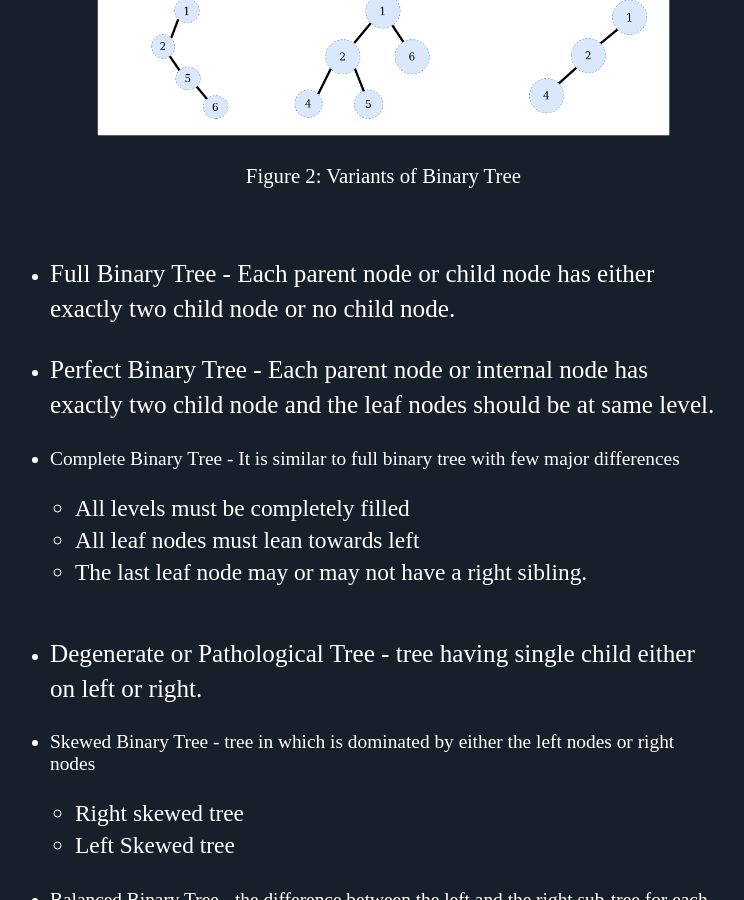
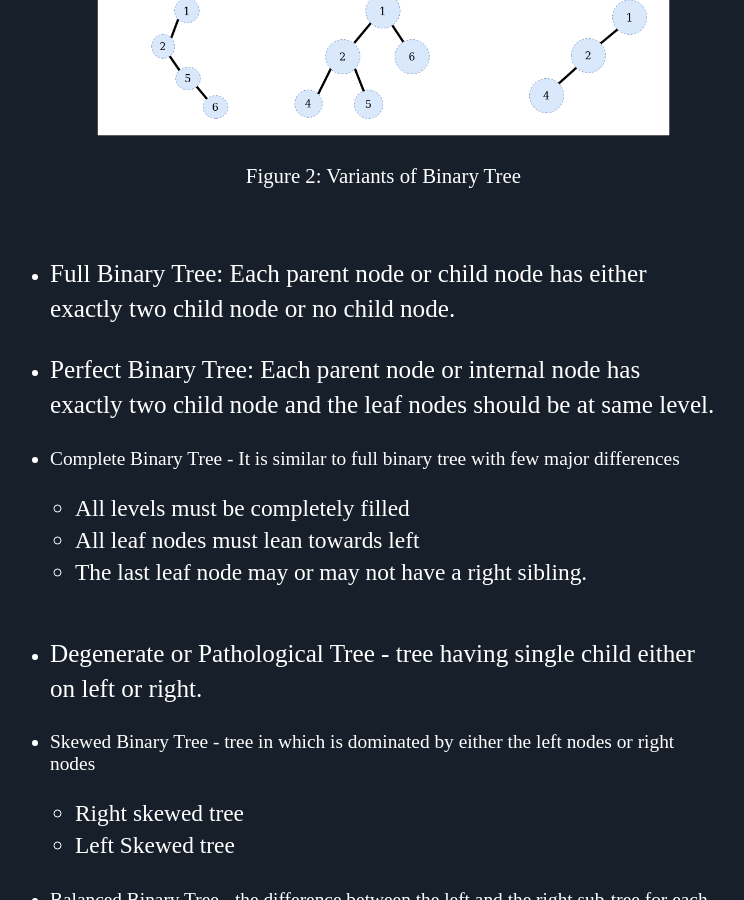
Before and after one commit to Mayurji/mayurji.github.io, a Jekyll site: the page built from _data-structure-algorithms/2021-01-31-DSA_7.md, in a window 1280 px wide and 900 px high, scrolled down 1335 px. Shown: the whole window, without its empty margins (167-911 px from the left). Built offline with Jekyll 4.4.1, drawn with Linux system fonts in a browser that asks for light colours; comment, search, counter and statistics services are not loaded.

Commit message:
Update 2021-01-31-DSA_7.md

```diff
--- a/_data-structure-algorithms/2021-01-31-DSA_7.md
+++ b/_data-structure-algorithms/2021-01-31-DSA_7.md
@@ -24,9 +24,9 @@ In this blog post, we'll discuss about binary tree and its variants along with p
 <p>Figure 2: Variants of Binary Tree</p>
 </center>
 
-* Full Binary Tree - Each parent node or child node has either exactly two child node or no child node.
+* Full Binary Tree: Each parent node or child node has either exactly two child node or no child node.
 
-* Perfect Binary Tree - Each parent node or internal node has exactly two child node and the leaf nodes should be at same level.
+* Perfect Binary Tree: Each parent node or internal node has exactly two child node and the leaf nodes should be at same level.
 
 * Complete Binary Tree - It is similar to full binary tree with few major differences
   * All levels must be completely filled
```
